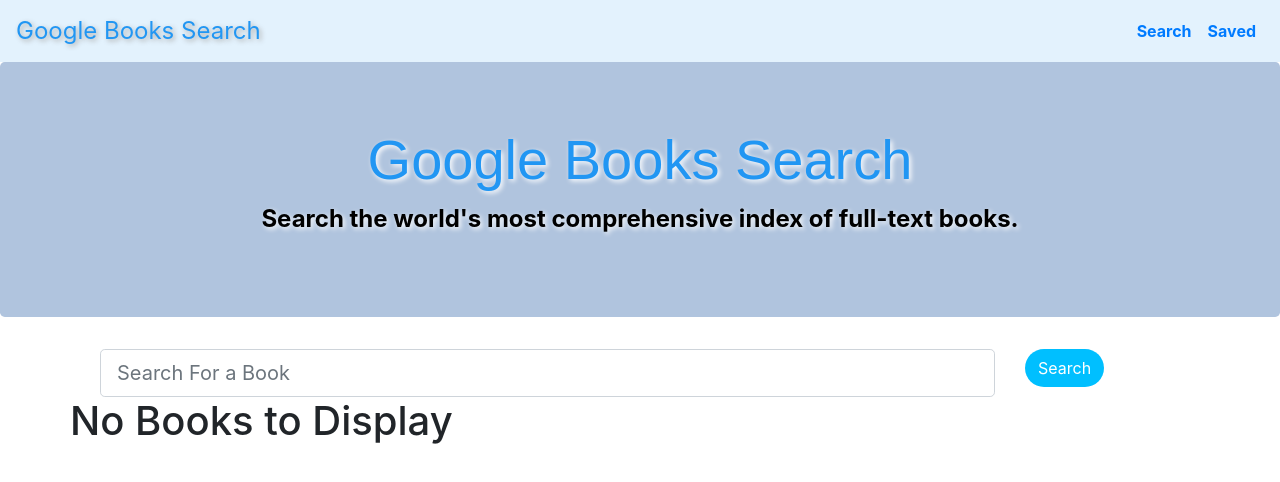
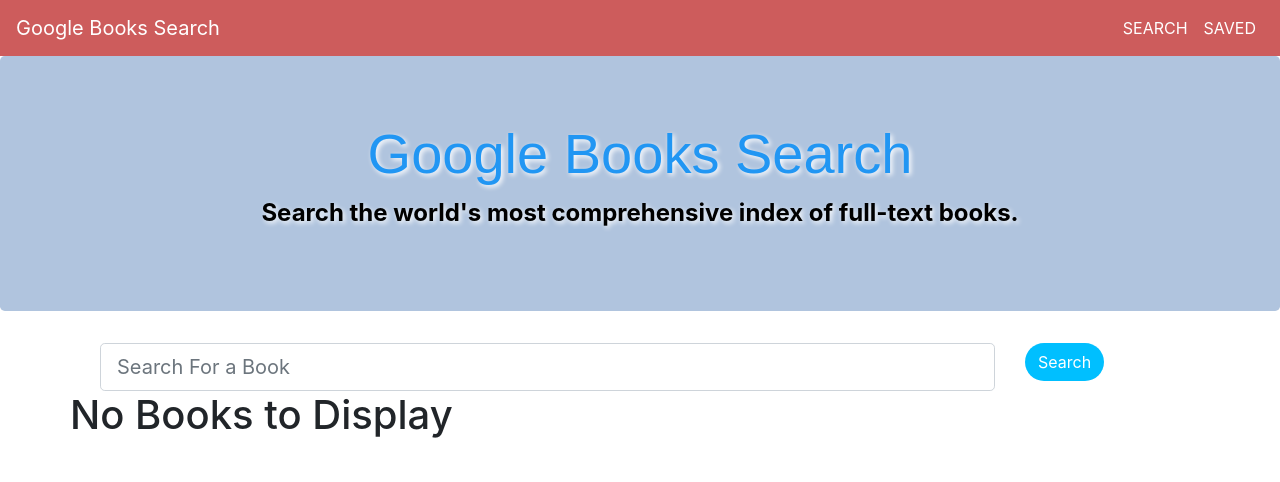
Before and after one commit to jpanakkal22/google_books_search, a React (Create React App) app in the folder client/: page / in a window 1280 px wide. Shown: the top 482 px of the page. Built offline with nearby package versions, Linux system fonts and the light colour scheme.

Commit message:
redo navigation with react-bootstrap and style

```diff
--- a/client/src/components/Nav/index.js
+++ b/client/src/components/Nav/index.js
@@ -1,40 +1,21 @@
 import React from "react";
-import { Link } from "react-router-dom";
+import Navbar from 'react-bootstrap/Navbar';
+import Nav from 'react-bootstrap/Nav';
 import "./style.css";
 
-function Nav() {
+function Navigation() {
   return (
-        <nav className="navbar navbar-expand-lg mb-0" id="Navbar">
-        <a className="navbar-brand" href="/" id="navbarBrand">Google Books Search</a>
-        <button className="navbar-toggler" type="button" data-toggle="collapse" data-target="#navbarNav" aria-controls="navbarNav" aria-expanded="false" aria-label="Toggle navigation">
-          <span className="navbar-toggler-icon"></span>
-        </button>
-        <div className="collapse navbar-collapse" id="navbarNav">
-          <ul className="navbar-nav ml-auto">
-            <li className="nav-item active textColor">
-            <Link
-              to="/"
-              className= {
-                window.location.pathname === "/" || window.location.pathname === "/search"
-                  ? "nav-link active"
-                  : "nav-link"
-              }
-              >
-              Search
-            </Link>
-            </li>
-            <li className="nav-item textColor">
-            <Link
-              to="/saved"
-              className={window.location.pathname === "/saved" ? "nav-link active" : "nav-link"}
-            >
-              Saved
-            </Link>
-            </li>
-          </ul>
-        </div>
-    </nav>
+    <Navbar expand="lg">
+      <Navbar.Brand href="/" id="brand">Google Books Search</Navbar.Brand>
+      <Navbar.Toggle aria-controls="basic-navbar-nav" />
+      <Navbar.Collapse id="basic-navbar-nav">
+        <Nav className="ml-auto" id="links">
+          <Nav.Link href ="/search">SEARCH</Nav.Link>
+          <Nav.Link href ="/saved">SAVED</Nav.Link>
+        </Nav>
+      </Navbar.Collapse>
+    </Navbar>
   );
 }
 
-export default Nav;
+export default Navigation;
--- a/client/src/components/Nav/style.css
+++ b/client/src/components/Nav/style.css
@@ -1,13 +1,11 @@
-#Navbar {
-    background-color: #e3f2fd;
-}
-#navbarBrand {
-    color: #2196F3;
-    text-shadow: 2px 2px 5px darkgray;
-    font-size: 24px;
+.navbar {
+    background: #cd5c5c;
 }
 
-.textColor {
-    color: #2196F3;
-    font-weight: 700;
+#brand {
+    color: #ffffff;
 }
+
+#links > .nav-link {
+    color: #ffffff;
+}
```
